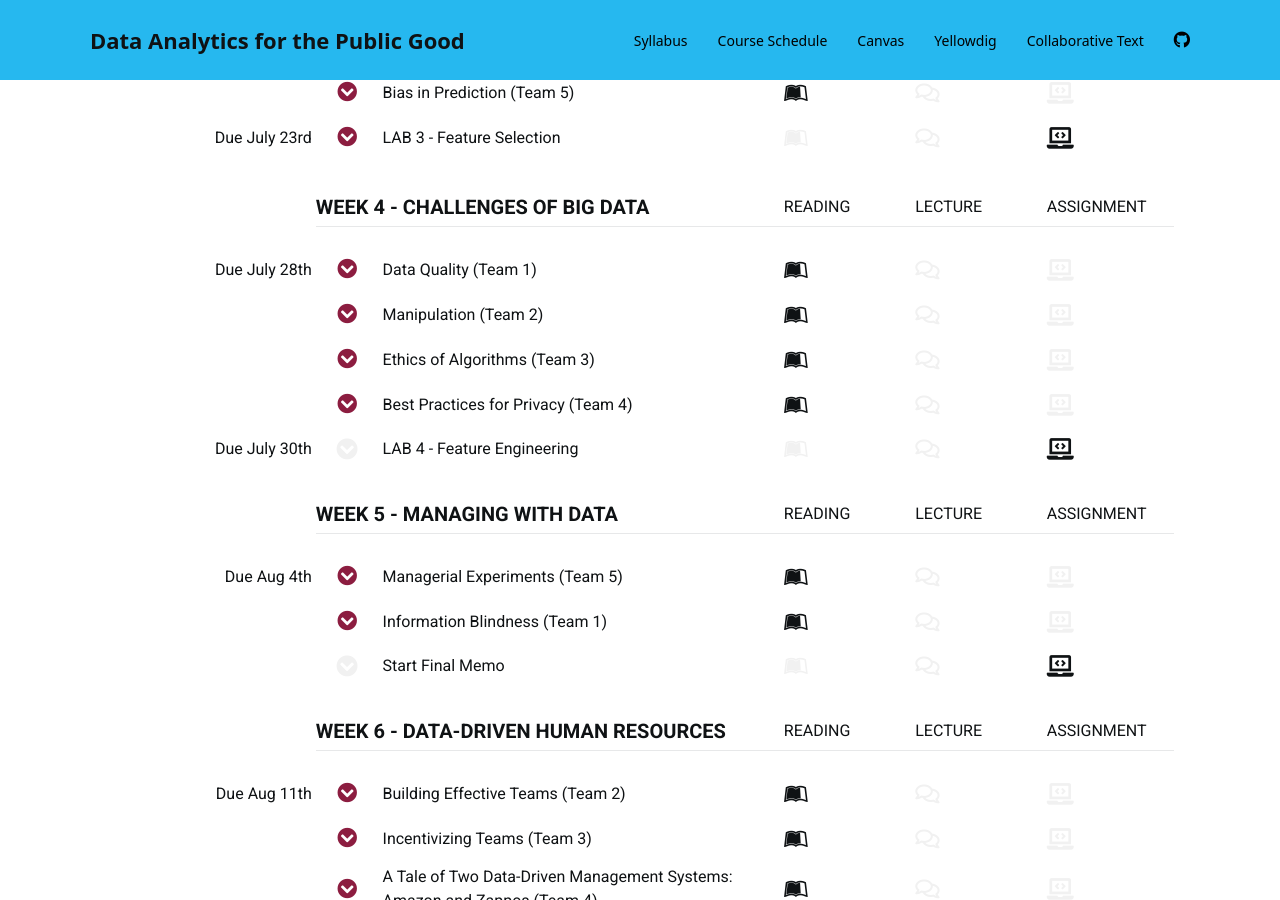
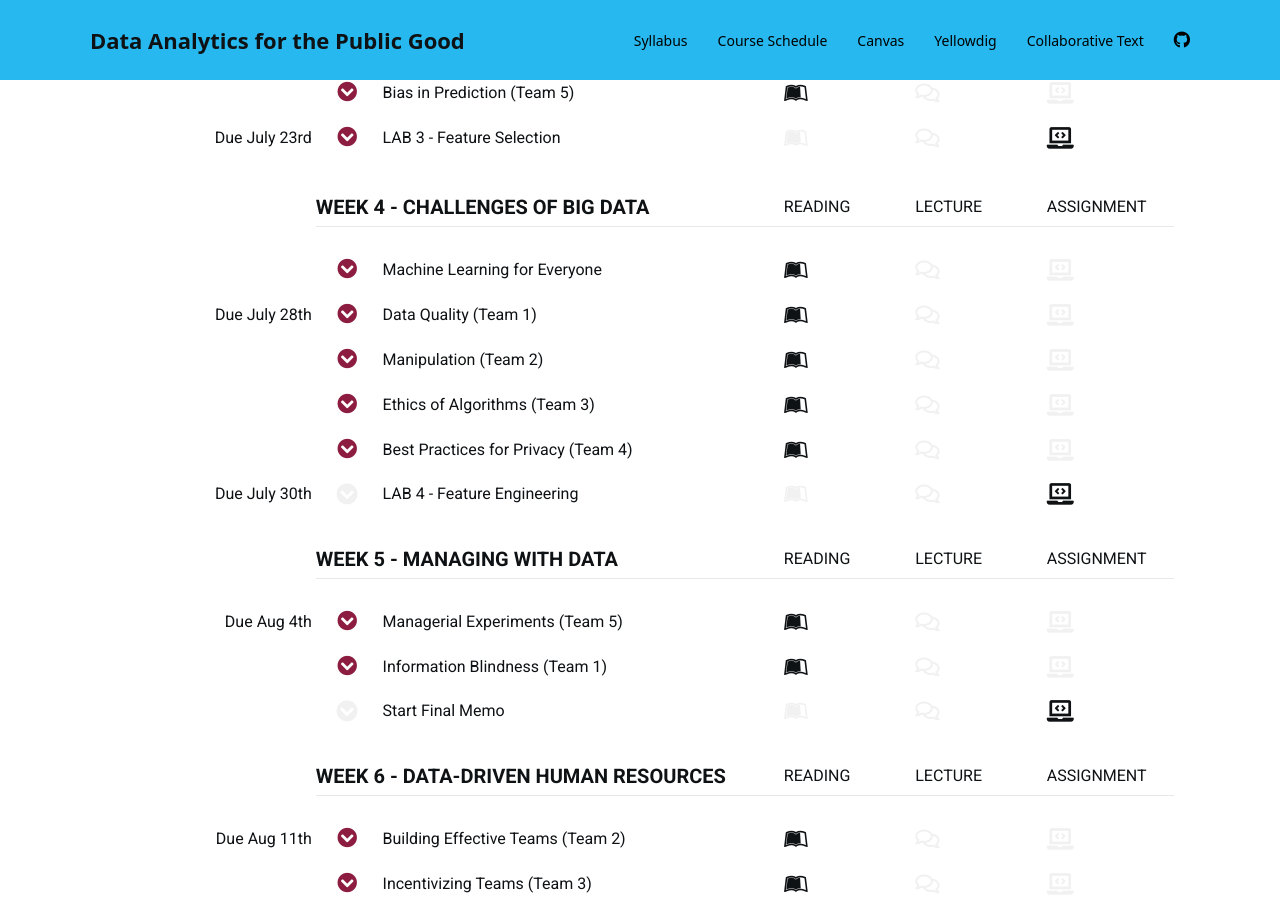
Before and after one commit to DS4PS/course-asu-paf-586-summer-2019, a Jekyll site: the page built from schedule.md, in a window 1280 px wide and 900 px high, scrolled down 1230 px. Built offline with Jekyll 4.4.1, drawn with Linux system fonts in a browser that asks for light colours; nearby versions of some CDN libraries; a style sheet for code colours, icons or effects is not loaded; some of the changed lines change nothing that is shown.

Commit message:
Update schedule.md

```diff
--- a/schedule.md
+++ b/schedule.md
@@ -532,6 +532,23 @@
 
 ** Week 4 - Challenges of Big Data
 
+
+*** { @unit = "", @title = "Machine Learning for Everyone", @reading, @foldout }
+
+These readings represent a few simple overviews of machine learning and artificial intelligence articles if you are interested in diving into some details of the methods described in chapters from the books.
+
+[Machine Learning for Everyone](https://vas3k.com/blog/machine_learning/)
+
+[Machine Learning for Humans](https://medium.com/machine-learning-for-humans/why-machine-learning-matters-6164faf1df12)
+
+Automated Feature Engineering: [OVERVIEW](https://towardsdatascience.com/why-automated-feature-engineering-will-change-the-way-you-do-machine-learning-5c15bf188b96) [DETAILS](https://blog.featurelabs.com/deep-feature-synthesis/)
+
+[27 Examples of AI in Practice](https://www.forbes.com/sites/bernardmarr/2018/04/30/27-incredible-examples-of-ai-and-machine-learning-in-practice/#36e5584e7502)
+
+[15 Ways AI Will Impact Your Life](https://elitedatascience.com/machine-learning-impact)
+
+
+
 *** { @unit = "Due July 28th", @title = "Data Quality (Team 1)", @reading, @foldout }
 
 1.	Meier, P. (2015). Digital humanitarians: how big data is changing the face of humanitarian response. Routledge. **CH2 the rise of big crisis data pp 31-47**
```
